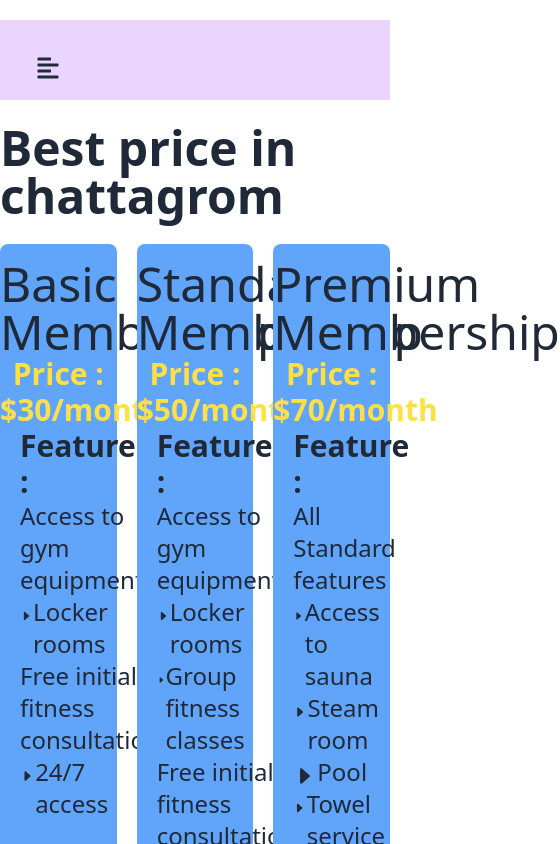
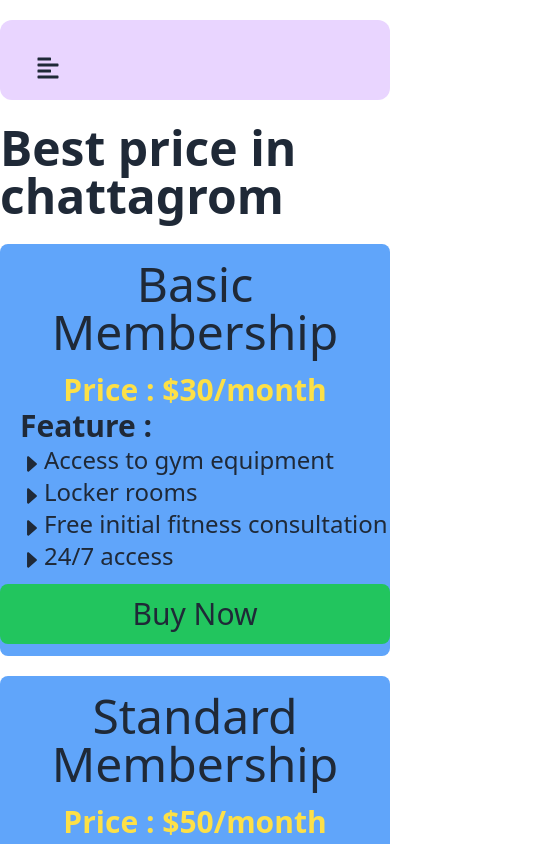
Before and after one commit to Salman-Faiz/React-core-concept-part-2, a React (Vite) app: page / in a window 390 px wide. Shown: the top 844 px of the page, 560 px wide, since content can reach past the window. Built offline with nearby package versions, Linux system fonts and the light colour scheme.

Commit message:
responsive ui

```diff
--- a/src/Components/Navbar/Navbar.jsx
+++ b/src/Components/Navbar/Navbar.jsx
@@ -38,7 +38,7 @@ const [open,setOpen] =useState(false);
     ];
 
     return (
-        <nav className='p-5  bg-purple-200'>
+        <nav className='p-5  bg-purple-200 rounded-xl'>
             <div onClick={()=>{setOpen(!open)}} className='md:hidden text-2xl ms-4 mt-4 '>
                 {
                     open === true ? <FaRegWindowClose></FaRegWindowClose> :  <FaAlignLeft className=' '></FaAlignLeft>
--- a/src/Components/PriceOption/PriceOption.jsx
+++ b/src/Components/PriceOption/PriceOption.jsx
@@ -1,20 +1,28 @@
 import { IoCaretForward } from "react-icons/io5";
+import PropTypes from 'prop-types';
+
 const PriceOption = ({gymPrice}) => {
 
     const {id,membership,price,features} = gymPrice;
     return (
-        <div className="bg-blue-400 text-center rounded-lg flex flex-col">
-            <h1 className="text-5xl pt-4">{membership}</h1>
+        <div className="bg-blue-400 text-center rounded-lg flex flex-col mb-5 ">
+            <h1 className="text-5xl pt-4 mb-4">{membership}</h1>
             <h4 className="text-3xl text-yellow-300 font-bold">Price : {price}</h4>
             <h5 className="text-3xl font-semibold text-left ps-5">Feature :</h5>
             <ol className="flex-grow">
                {
-                features.map(feature => <li  className="text-2xl text-left ps-5 flex "><IoCaretForward className="mt-2"></IoCaretForward> {feature}</li>)
+                features.map((feature,idx) => <li key={idx} className="text-2xl text-left ps-5 flex "><IoCaretForward className="mt-2"></IoCaretForward> {feature}</li>)
                }
             </ol>
             <button className="text-3xl bg-green-500 w-full p-3 rounded-lg my-3 px-3 ">Buy Now</button>
         </div>
     );
+
 };
+PriceOption.propTypes = {
+gymPrice:PropTypes.object
+}
+
+
 
 export default PriceOption;
--- a/src/Components/PriceOptions/PriceOptions.jsx
+++ b/src/Components/PriceOptions/PriceOptions.jsx
@@ -13,12 +13,12 @@ useEffect(()=>{
 
 
     return (
-        <div >
+        <div className="">
 
             <h2 className="text-5xl font-bold my-6">Best price in chattagrom</h2>
-           <div className="grid grid-cols-3 gap-5">
+           <div className="md:grid grid-cols-3 gap-x-5">
            {
-                gymPrices.map(gymPrice => <PriceOption gymPrice={gymPrice}></PriceOption>)
+                gymPrices.map((gymPrice,idx) => <PriceOption gymPrice={gymPrice} key={idx}></PriceOption>)
             }
            </div>
 
```
